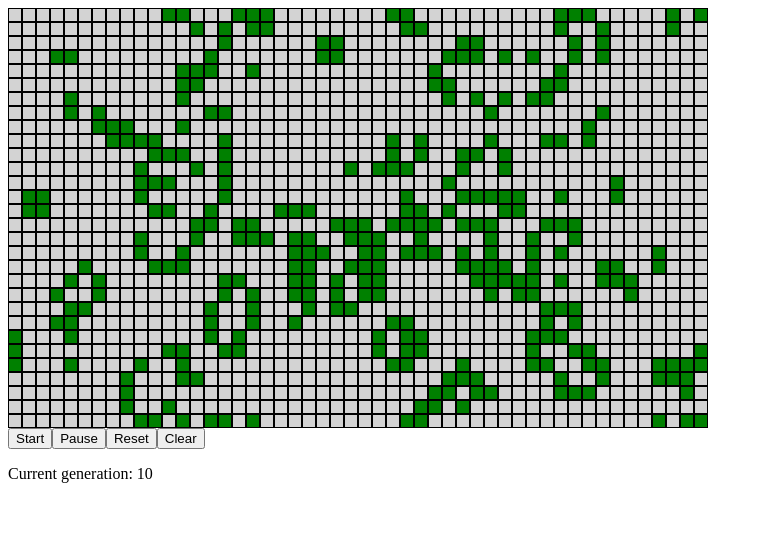
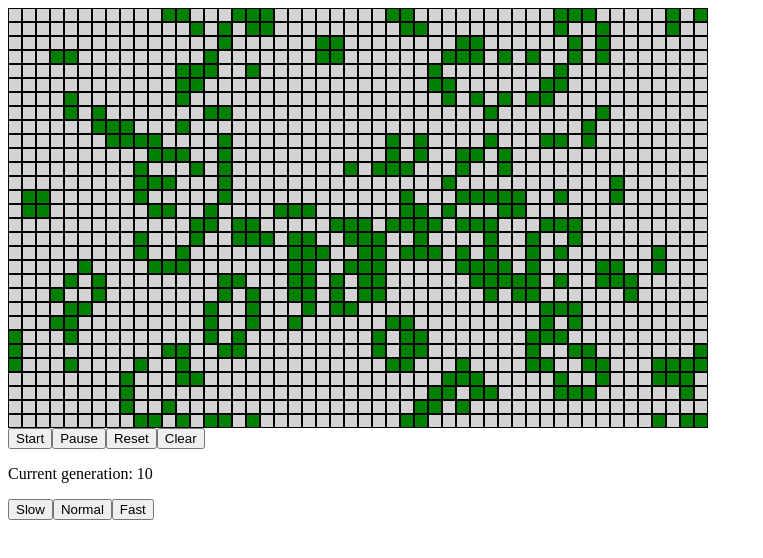
Before and after one commit to ananasij/Game-of-Life, a React app: page / in a window 1280 px wide. Shown: the top 558 px of the page, without its empty margins (0-763 px from the left). Built offline with nearby package versions, Linux system fonts and the light colour scheme.

Commit message:
Buttons for changing game speed

```diff
--- a/app/src/components/Grid.jsx
+++ b/app/src/components/Grid.jsx
@@ -7,6 +7,7 @@ class Grid extends React.Component {
             width: 50,
             height: 30,
             currentGrid: [],
+            speed: 500,
             runningID: null,
             currentGeneration: 0
         };
@@ -115,7 +116,10 @@ class Grid extends React.Component {
 
     startGame() {
         if (!this.state.runningID) {
-            const runningID = setInterval(() => this.calculateNextGenerationGrid(), 500);
+            const runningID = setInterval(
+                () => this.calculateNextGenerationGrid(),
+                this.state.speed
+            );
             this.setState({ runningID });
         }
     }
@@ -135,6 +139,15 @@ class Grid extends React.Component {
                 currentGeneration: 0
             }
         );
+    }
+
+    changeSpeed(speed) {
+        if (this.state.runningID) {
+            this.pauseGame();
+            this.setState({ speed }, this.startGame);
+        } else {
+            this.setState({ speed });
+        }
     }
 
     render() {
@@ -162,6 +175,9 @@ class Grid extends React.Component {
                 <button onClick={() => this.initGrid()}>Reset</button>
                 <button onClick={() => this.clearGrid()}>Clear</button>
                 <p>Current generation: {this.state.currentGeneration}</p>
+                <button onClick={() => this.changeSpeed(1000)}>Slow</button>
+                <button onClick={() => this.changeSpeed(500)}>Normal</button>
+                <button onClick={() => this.changeSpeed(250)}>Fast</button>
             </div>
         );
     }
```
